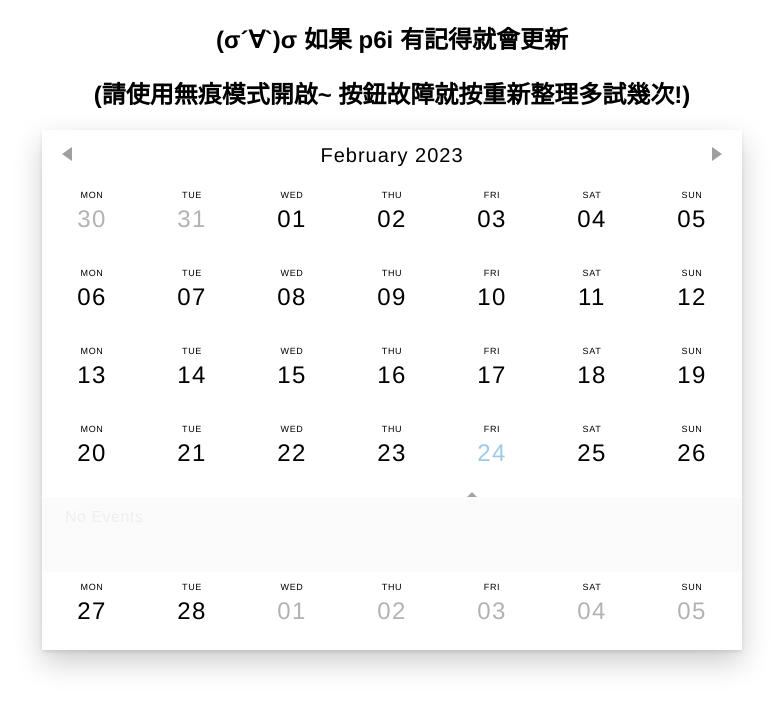
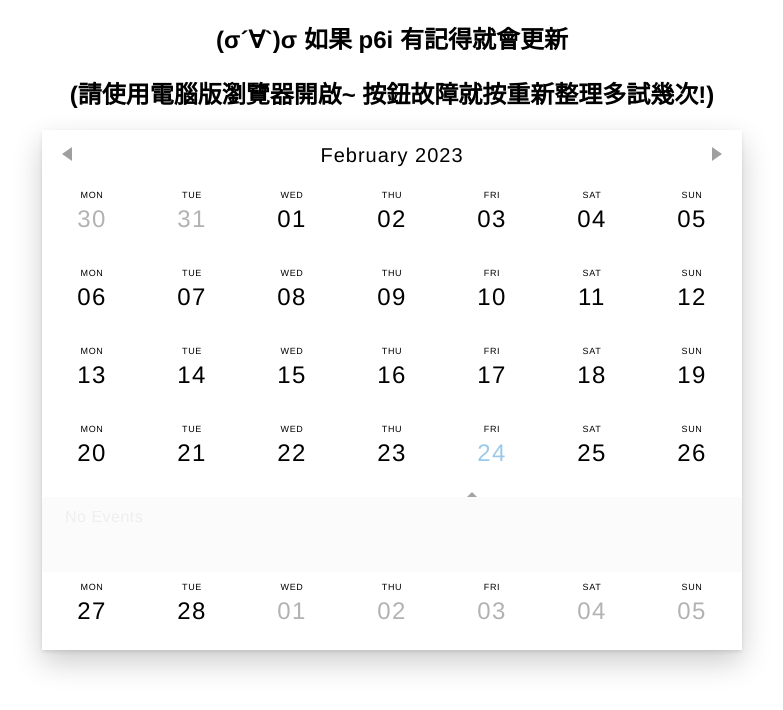
Before and after one commit to pwtsai/my-schedule, a plain HTML site: page index.html in a window 1280 px wide. Shown: the whole page, without its empty margins (248-1031 px from the left). Drawn offline with nearby package versions, Linux system fonts and the light colour scheme.

Commit message:
Update index.html

```diff
--- a/index.html
+++ b/index.html
@@ -10,7 +10,7 @@
 <!-- partial:index.partial.html -->
 <center>
   <h2> (σ´∀`)σ 如果 p6i 有記得就會更新</h2>
-  <h2>(請使用無痕模式開啟~ 按鈕故障就按重新整理多試幾次!)</h2>
+  <h2>(請使用電腦版瀏覽器開啟~ 按鈕故障就按重新整理多試幾次!)</h2>
 </center>
 <div id="calendar"></div>
 <script src="//cdnjs.cloudflare.com/ajax/libs/moment.js/2.5.1/moment.min.js"></script>
```
